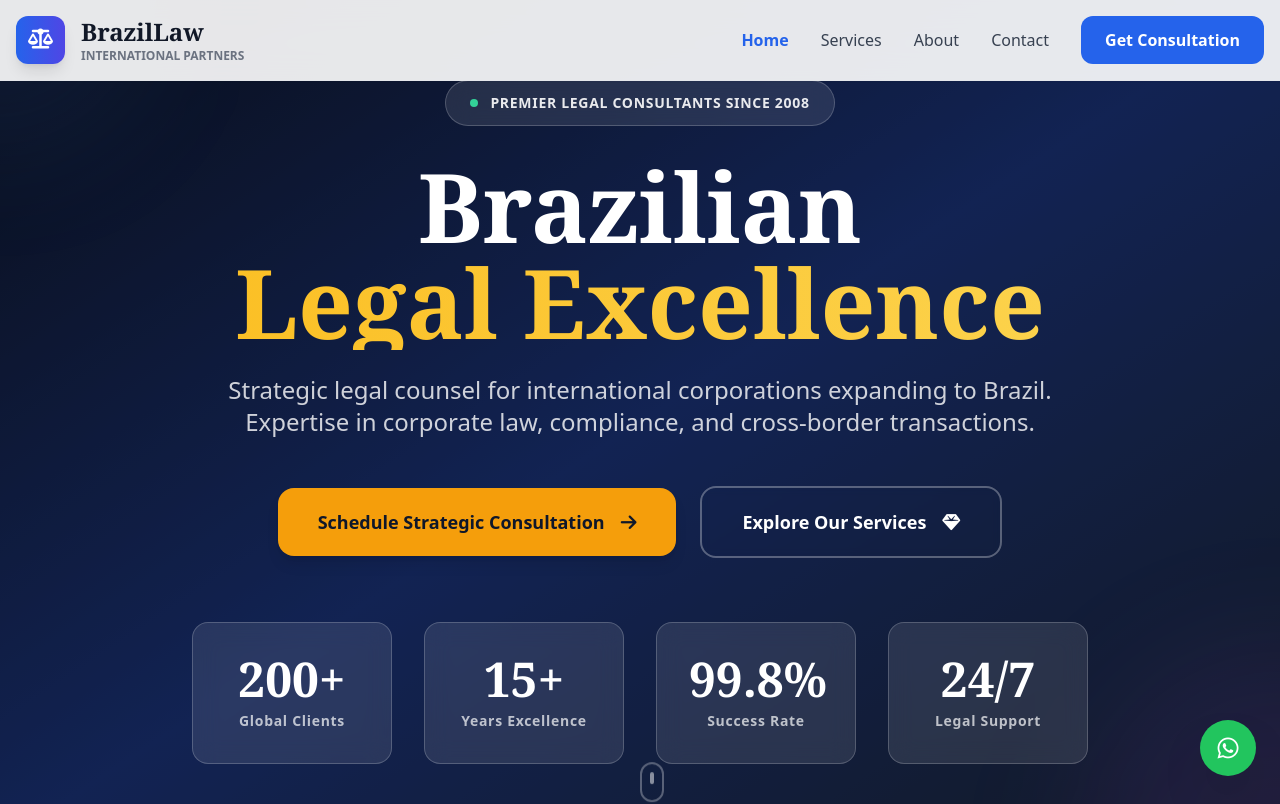
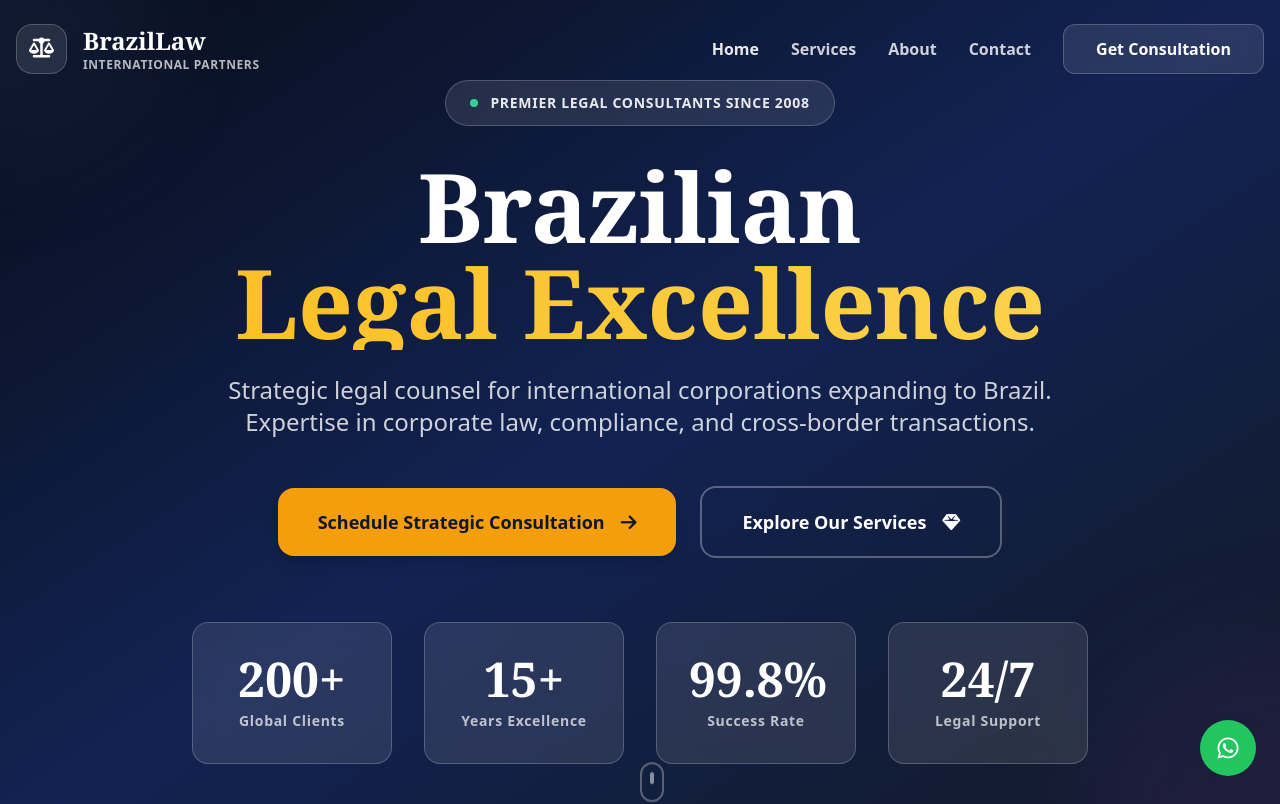
Before and after one commit to mestrereginaldo-site/site-americano-juridico, a Next.js app: page / in a window 1280 px wide. Shown: the top 804 px of the page. Built offline with nearby package versions, Linux system fonts and the light colour scheme; a web font is replaced by a local one.

Commit message:
Update Header.tsx

```diff
--- a/app/components/Header.tsx
+++ b/app/components/Header.tsx
@@ -1,61 +1,130 @@
 'use client'
 
-import { useState } from 'react'
+import { useState, useEffect } from 'react'
 
 export default function Header() {
   const [isMenuOpen, setIsMenuOpen] = useState(false)
+  const [isScrolled, setIsScrolled] = useState(false)
+
+  useEffect(() => {
+    const handleScroll = () => {
+      setIsScrolled(window.scrollY > 50)
+    }
+    window.addEventListener('scroll', handleScroll)
+    return () => window.removeEventListener('scroll', handleScroll)
+  }, [])
 
   return (
-    <header className="fixed top-0 w-full bg-white/90 backdrop-blur-lg z-50 shadow-sm border-b border-gray-200">
+    <header className={`fixed top-0 w-full z-50 transition-all duration-500 ${
+      isScrolled
+        ? 'bg-white/95 backdrop-blur-lg shadow-2xl border-b border-slate-200'
+        : 'bg-transparent'
+    }`}>
       <div className="max-w-7xl mx-auto px-4">
-        <div className="flex justify-between items-center py-4">
+        <div className="flex justify-between items-center py-6">
           {/* Logo */}
           <div className="flex items-center space-x-4">
-            <div className="bg-gradient-to-r from-blue-600 to-indigo-600 text-white p-3 rounded-xl shadow-lg">
-              <i className="fas fa-scale-balanced text-xl"></i>
+            <div className={`p-3 rounded-2xl transition-all duration-500 ${
+              isScrolled
+                ? 'bg-gradient-to-r from-blue-600 to-blue-800 shadow-lg'
+                : 'bg-white/10 backdrop-blur-md border border-white/20'
+            }`}>
+              <i className={`fas fa-scale-balanced text-xl ${
+                isScrolled ? 'text-white' : 'text-white'
+              }`}></i>
             </div>
             <div>
-              <div className="font-serif text-2xl font-bold text-gray-900">BrazilLaw</div>
-              <div className="text-xs text-gray-500 font-semibold">INTERNATIONAL PARTNERS</div>
+              <div className={`font-serif text-2xl font-bold transition-colors duration-500 ${
+                isScrolled ? 'text-slate-900' : 'text-white'
+              }`}>
+                BrazilLaw
+              </div>
+              <div className={`text-xs font-semibold tracking-wider transition-colors duration-500 ${
+                isScrolled ? 'text-slate-500' : 'text-white/70'
+              }`}>
+                INTERNATIONAL PARTNERS
+              </div>
             </div>
           </div>
 
           {/* Desktop Navigation */}
           <nav className="hidden lg:flex items-center space-x-8">
-            <a href="#" className="text-blue-600 font-semibold hover:text-blue-800 transition-colors">Home</a>
-            <a href="#services" className="text-gray-700 hover:text-blue-600 transition-colors">Services</a>
-            <a href="#about" className="text-gray-700 hover:text-blue-600 transition-colors">About</a>
-            <a href="#contact" className="text-gray-700 hover:text-blue-600 transition-colors">Contact</a>
+            <a
+              href="#"
+              className={`font-semibold transition-all duration-300 hover:scale-105 ${
+                isScrolled ? 'text-slate-700 hover:text-blue-600' : 'text-white/90 hover:text-white'
+              }`}
+            >
+              Home
+            </a>
+            <a
+              href="#services"
+              className={`font-semibold transition-all duration-300 hover:scale-105 ${
+                isScrolled ? 'text-slate-600 hover:text-blue-600' : 'text-white/80 hover:text-white'
+              }`}
+            >
+              Services
+            </a>
+            <a
+              href="#about"
+              className={`font-semibold transition-all duration-300 hover:scale-105 ${
+                isScrolled ? 'text-slate-600 hover:text-blue-600' : 'text-white/80 hover:text-white'
+              }`}
+            >
+              About
+            </a>
             <a
               href="#contact"
-              className="bg-blue-600 hover:bg-blue-700 text-white font-semibold py-3 px-6 rounded-xl transition-all duration-300 hover:shadow-lg"
+              className={`font-semibold transition-all duration-300 hover:scale-105 ${
+                isScrolled ? 'text-slate-600 hover:text-blue-600' : 'text-white/80 hover:text-white'
+              }`}
+            >
+              Contact
+            </a>
+            <a
+              href="#contact"
+              className={`font-bold py-3 px-8 rounded-xl transition-all duration-500 hover:shadow-2xl ${
+                isScrolled
+                  ? 'bg-blue-600 hover:bg-blue-700 text-white shadow-lg'
+                  : 'bg-white/10 hover:bg-white/20 text-white backdrop-blur-md border border-white/20'
+              }`}
             >
               Get Consultation
             </a>
           </nav>
 
-          {/* Mobile menu button */}
+          {/* Mobile Menu Button */}
           <button
-            className="lg:hidden flex flex-col space-y-1.5 p-2"
+            className={`lg:hidden flex flex-col space-y-1.5 p-3 rounded-xl transition-all duration-300 ${
+              isScrolled
+                ? 'bg-slate-100 hover:bg-slate-200'
+                : 'bg-white/10 hover:bg-white/20 backdrop-blur-md'
+            }`}
             onClick={() => setIsMenuOpen(!isMenuOpen)}
           >
-            <span className={`w-6 h-0.5 bg-gray-700 transition-all ${isMenuOpen ? 'rotate-45 translate-y-2' : ''}`}></span>
-            <span className={`w-6 h-0.5 bg-gray-700 transition-all ${isMenuOpen ? 'opacity-0' : ''}`}></span>
-            <span className={`w-6 h-0.5 bg-gray-700 transition-all ${isMenuOpen ? '-rotate-45 -translate-y-2' : ''}`}></span>
+            <span className={`w-6 h-0.5 rounded-full transition-all ${
+              isScrolled ? 'bg-slate-700' : 'bg-white'
+            } ${isMenuOpen ? 'rotate-45 translate-y-2' : ''}`}></span>
+            <span className={`w-6 h-0.5 rounded-full transition-all ${
+              isScrolled ? 'bg-slate-700' : 'bg-white'
+            } ${isMenuOpen ? 'opacity-0' : ''}`}></span>
+            <span className={`w-6 h-0.5 rounded-full transition-all ${
+              isScrolled ? 'bg-slate-700' : 'bg-white'
+            } ${isMenuOpen ? '-rotate-45 -translate-y-2' : ''}`}></span>
           </button>
         </div>
 
         {/* Mobile Navigation */}
         {isMenuOpen && (
-          <div className="lg:hidden py-6 border-t border-gray-200 bg-white/95 backdrop-blur-lg">
+          <div className="lg:hidden py-6 border-t border-slate-200/20 bg-white/95 backdrop-blur-lg rounded-3xl mt-2 shadow-2xl">
             <nav className="flex flex-col space-y-4">
-              <a href="#" className="text-blue-600 font-semibold text-lg">Home</a>
-              <a href="#services" className="text-gray-700 hover:text-blue-600 text-lg">Services</a>
-              <a href="#about" className="text-gray-700 hover:text-blue-600 text-lg">About</a>
-              <a href="#contact" className="text-gray-700 hover:text-blue-600 text-lg">Contact</a>
+              <a href="#" className="text-slate-900 font-semibold text-lg py-3 px-6 hover:bg-slate-100 rounded-xl transition-all">Home</a>
+              <a href="#services" className="text-slate-700 font-semibold text-lg py-3 px-6 hover:bg-slate-100 rounded-xl transition-all">Services</a>
+              <a href="#about" className="text-slate-700 font-semibold text-lg py-3 px-6 hover:bg-slate-100 rounded-xl transition-all">About</a>
+              <a href="#contact" className="text-slate-700 font-semibold text-lg py-3 px-6 hover:bg-slate-100 rounded-xl transition-all">Contact</a>
               <a
                 href="#contact"
-                className="bg-blue-600 hover:bg-blue-700 text-white font-semibold py-3 px-6 rounded-xl text-center transition-all duration-300 mt-4"
+                className="bg-blue-600 hover:bg-blue-700 text-white font-bold py-4 px-6 rounded-xl text-center transition-all duration-300 mt-4 shadow-lg"
               >
                 Get Consultation
               </a>
```
